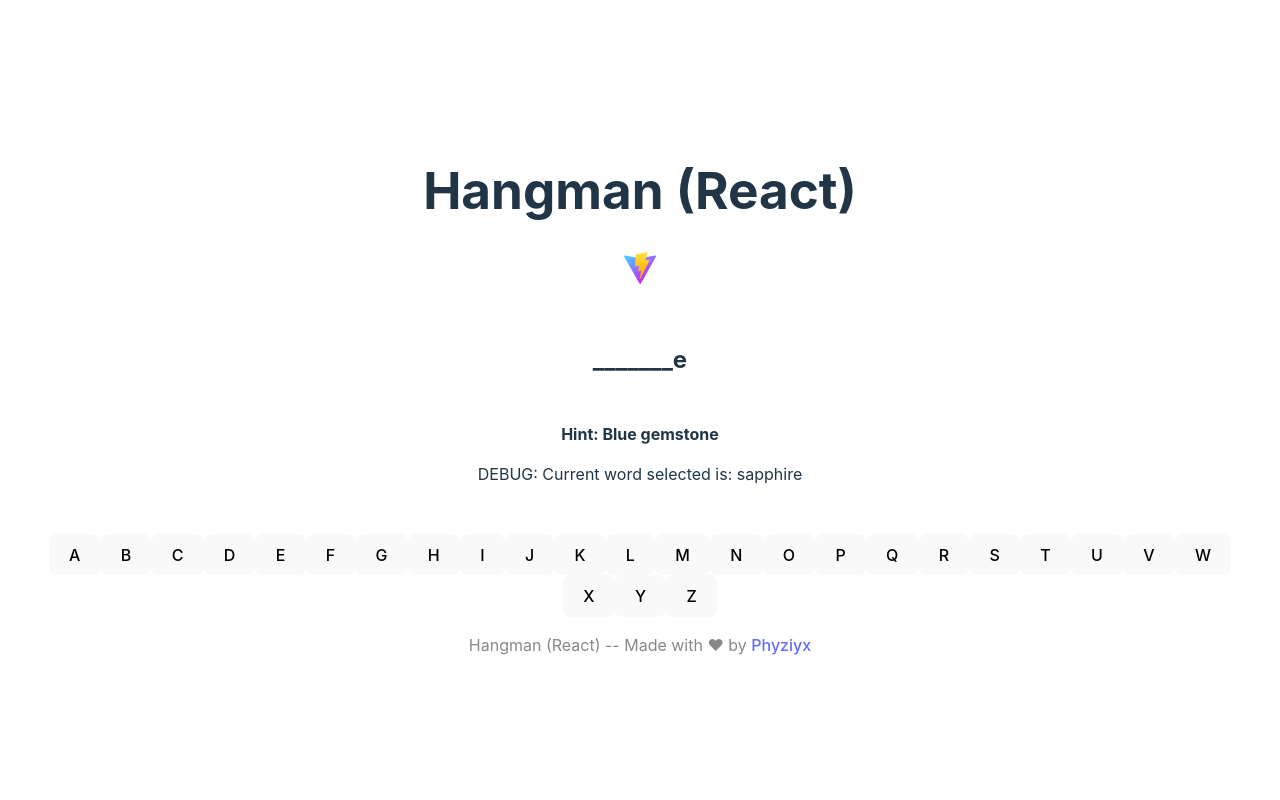
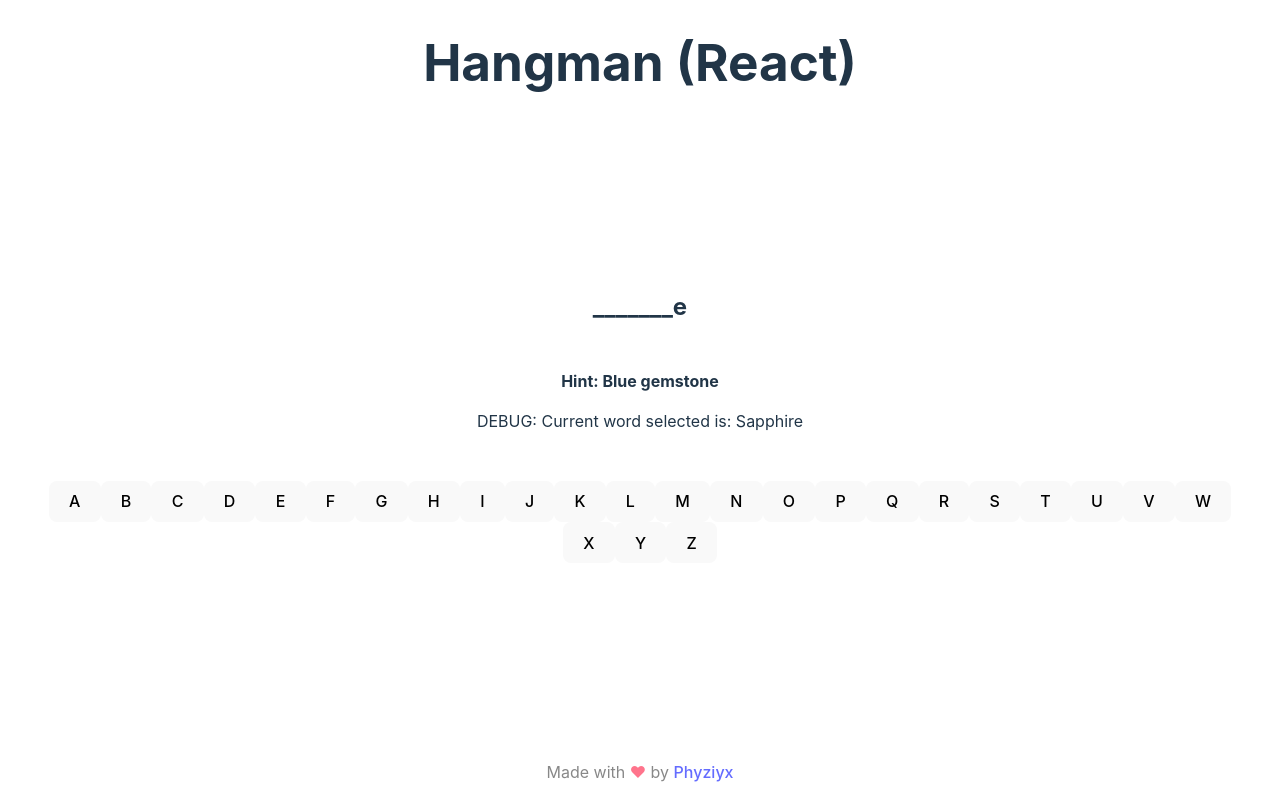
Before and after one commit to phyziyx/react-hangman, a React (Vite) app: page / in a window 1280 px wide. Built offline with nearby package versions, Linux system fonts and the light colour scheme.

Commit message:
design improvements, state handling changes, cleanup

```diff
--- a/src/App.css
+++ b/src/App.css
@@ -9,6 +9,23 @@
 	padding: 2em;
 }
 
+.header {
+	top: 0%;
+	left: 0%;
+	width: 100%;
+	text-align: center;
+	position: fixed;
+}
+
 .footer {
+	bottom: 0%;
+	left: 0%;
+	width: 100%;
+	text-align: center;
+	position: fixed;
 	color: #888;
 }
+
+.pink {
+	color: #ff748c;
+}
--- a/src/App.tsx
+++ b/src/App.tsx
@@ -1,5 +1,5 @@
 import { useEffect, useState } from "react";
-import viteLogo from "/vite.svg";
+// import viteLogo from "/vite.svg";
 import "./App.css";
 import Keyboard from "./Keyboard";
 import Word from "./Word";
@@ -8,10 +8,11 @@ import WordManager from "./WordManager";
 enum GameState {
 	READY = 0,
 	PLAYING = 1,
-	GAME_OVER = 2,
+	WON = 2,
+	GAME_OVER = 3,
 }
 
-function App() {
+const App = () => {
 	const MAX_STRIKES = 3;
 
 	const [gameState, setGameState] = useState<GameState>(GameState.READY);
@@ -21,8 +22,9 @@ function App() {
 	const [strikes, setStrikes] = useState<number>(0);
 
 	const addLetter = (letter: string) => {
+		if (gameState !== GameState.PLAYING) return;
+
 		letter = letter.toLowerCase();
-
 		const locations: number[] = [];
 
 		word.split("").forEach((char, index) => {
@@ -30,7 +32,9 @@ function App() {
 			locations.push(index);
 		});
 
-		if (locations.length === 0) return incrementStrike();
+		if (locations.length === 0) {
+			return incrementStrike();
+		}
 
 		setCurrentGuess((oldGuess) => {
 			const newGuess = oldGuess.split("");
@@ -41,13 +45,17 @@ function App() {
 
 			return newGuess.join("");
 		});
+
+		if (currentGuess === word) {
+			setGameState(GameState.WON);
+		}
 	};
 
 	const incrementStrike = () => {
 		setStrikes((oldStrikes) => oldStrikes + 1);
 
-		if (strikes <= MAX_STRIKES) {
-			// Game over!
+		if (strikes >= MAX_STRIKES) {
+			setGameState(GameState.GAME_OVER);
 		}
 	};
 
@@ -64,15 +72,15 @@ function App() {
 
 	return (
 		<>
-			<h1>Hangman (React)</h1>
-			<img src={viteLogo} className="logo" alt="Vite logo" />
+			<h1 className="header">Hangman (React)</h1>
+			{/* <img src={viteLogo} className="logo" alt="Vite logo" /> */}
 			<div className="card">
 				<Word word={word} currentGuess={currentGuess} hint={hint} />
 			</div>
 			<Keyboard addLetter={addLetter} />
 			<footer>
 				<p className="footer">
-					Hangman (React) -- Made with ❤ by{" "}
+					Made with <span className="pink">❤</span> by{" "}
 					<a href="https://github.com/phyziyx" target="_blank">
 						Phyziyx
 					</a>
@@ -80,6 +88,6 @@ function App() {
 			</footer>
 		</>
 	);
-}
+};
 
 export default App;
--- a/src/WordManager.ts
+++ b/src/WordManager.ts
@@ -7,15 +7,10 @@ interface ICharactersCount {
 const BLACKLISTED_CHARACTERS = [' ', `'`];
 
 class WordsManager {
-	selectWord = () => {
-		const wordsLen = wordsList.length;
-		const idx = Math.floor(wordsLen * Math.random());
+	censorWord = (word: string) => {
+		word = word.toLowerCase();
 
-		const selectedWord = wordsList[idx];
-		const newWord = selectedWord.word.toLowerCase();
-
-		const letters = newWord.split('');
-
+		const letters = word.split('');
 		const charactersCount: ICharactersCount = {};
 		letters.forEach(letter => {
 			charactersCount[letter] = (charactersCount[letter] || 0) + 1;
@@ -28,13 +23,24 @@ class WordsManager {
 			sortedTable[key] = charactersCount[key];
 		});
 
-		let newGuess = newWord;
+		let censored = word;
 		for (let i = 0, len = sortedCharactersCount.length; i < len - 1; i++) {
 			const letter = sortedCharactersCount[i];
 			if (BLACKLISTED_CHARACTERS.includes(letter)) continue;
 
-			newGuess = newGuess.replaceAll(letter, '_');
+			censored = censored.replaceAll(letter, '_');
 		}
+
+		return censored;
+	}
+
+	selectWord = () => {
+		const wordsLen = wordsList.length;
+		const idx = Math.floor(wordsLen * Math.random());
+
+		const selectedWord = wordsList[idx];
+		const newWord = selectedWord.word;
+		const newGuess = this.censorWord(newWord);
 
 		return {
 			newWord,
```
